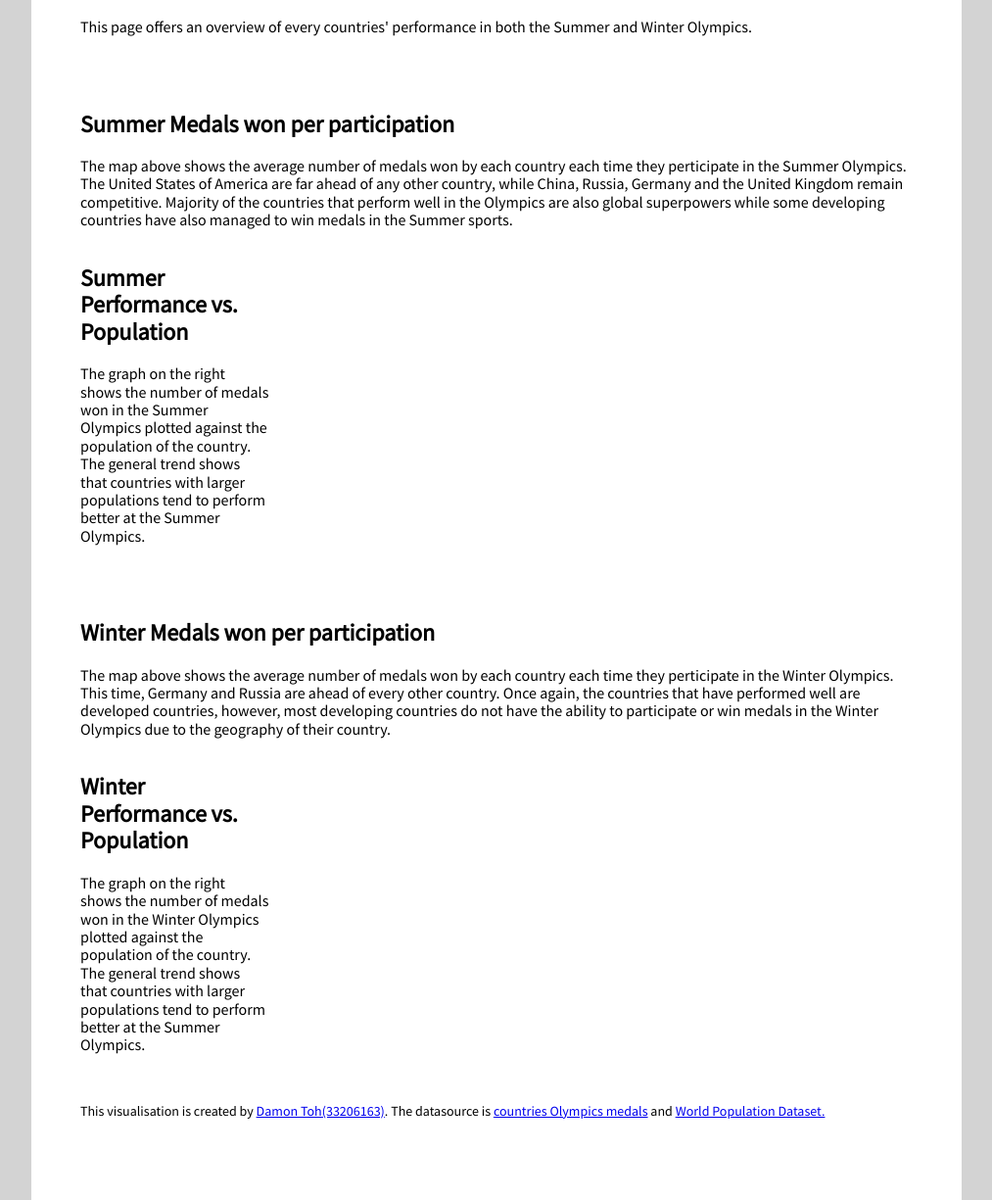
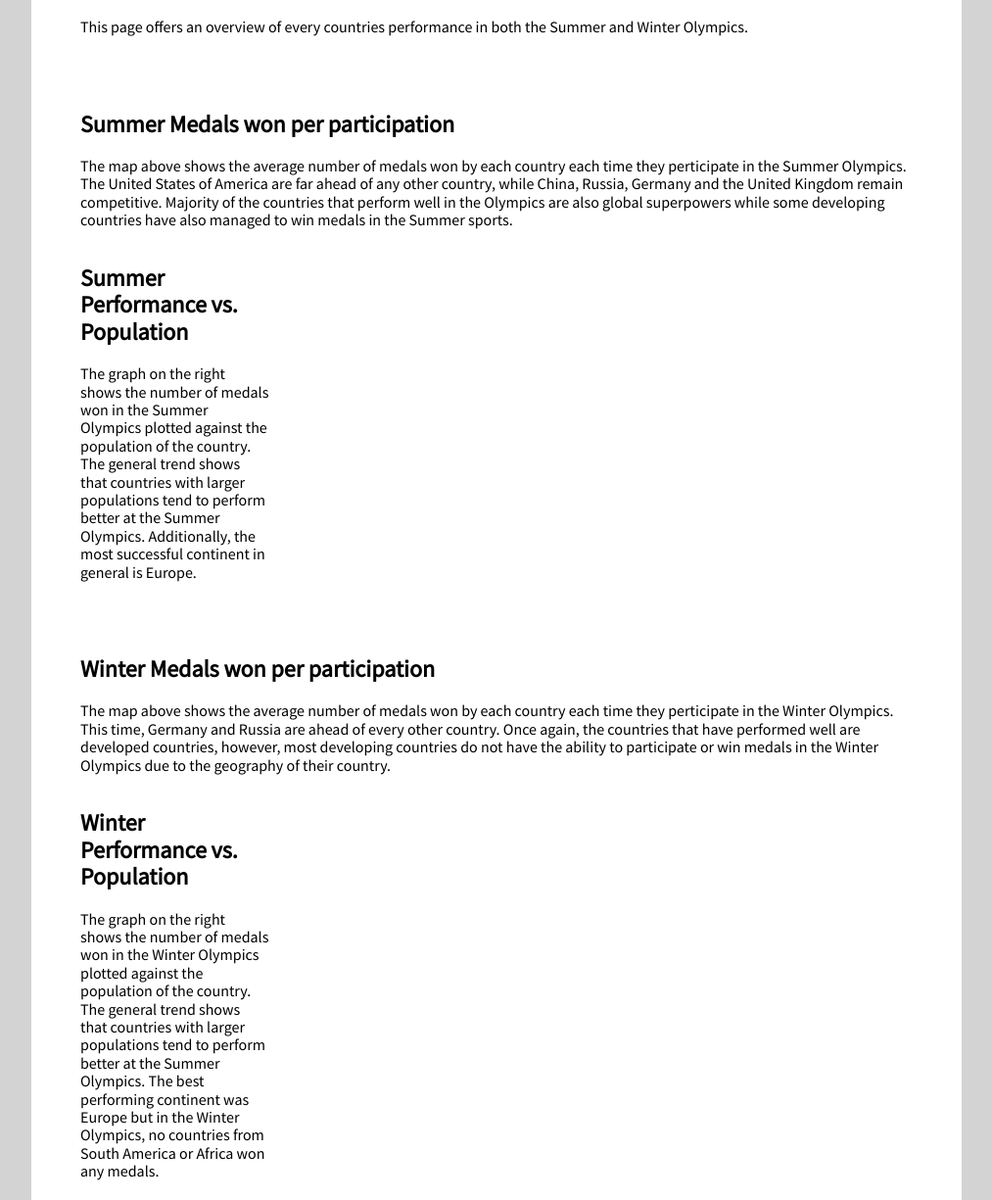
Before and after one commit to hoT-nomaD/FIT3179-2022, a plain HTML site: page index.html in a window 1280 px wide. Shown: the part 75-1300 px from the top of the page at 98% size, without its empty margins (133-1146 px from the left). Drawn offline with nearby package versions, Linux system fonts and the light colour scheme; a script that the page names is missing.

Commit message:
Update index.html

```diff
--- a/index.html
+++ b/index.html
@@ -28,14 +28,14 @@
     <div class="pure-g">
       <div class="pure-u-1-1">
         <h1>Data Visualisation 2 Assignment</h1>
-        <p>This page offers an overview of every countries' performance in both the Summer and Winter Olympics.</p>
+        <p>This page offers an overview of every countries performance in both the Summer and Winter Olympics.</p>
       </div>
     </div>
     <!-- end pure grid group -->
 
     <!-- pure grid group -->
     <div class="pure-g">
-      <div class="pure-u-1-1" style="width: 100%;">
+      <div class="pure-u-1-1">
         <div id="vis1" class="vis-container"></div>
       </div>
     </div>
@@ -62,7 +62,7 @@
           <div class="description description-left">
             <h2>Summer Performance vs. Population</h2>
             <p>The graph on the right shows the number of medals won in the Summer Olympics plotted against the population of the country. The general trend shows that
-                countries with larger populations tend to perform better at the Summer Olympics.
+                countries with larger populations tend to perform better at the Summer Olympics. Additionally, the most successful continent in general is Europe.
             </p>
           </div>
         </div>
@@ -100,7 +100,8 @@
           <div class="description description-left">
             <h2>Winter Performance vs. Population</h2>
             <p>The graph on the right shows the number of medals won in the Winter Olympics plotted against the population of the country. The general trend shows that
-                countries with larger populations tend to perform better at the Summer Olympics.
+                countries with larger populations tend to perform better at the Summer Olympics. The best performing continent was Europe but in the Winter Olympics, no countries
+                from South America or Africa won any medals.
             </p>
           </div>
         </div>
```
